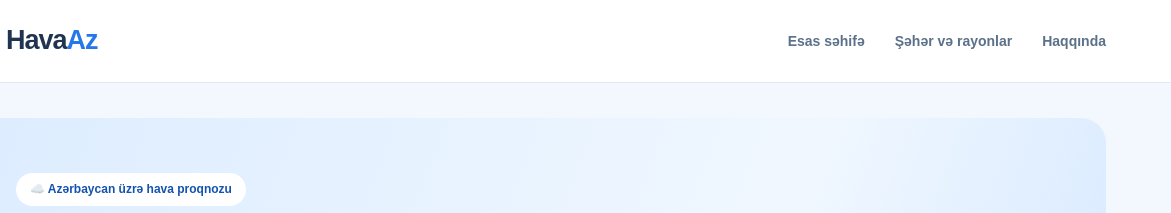
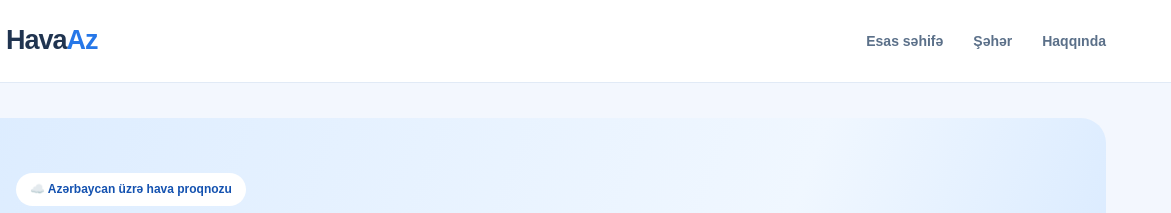
Before and after one commit to RufetGasimov/HavaAz, a plain HTML site: page index.html in a window 1280 px wide. Shown: the top 213 px of the page, 109-1280 px from the left. Drawn offline with Linux system fonts and the light colour scheme; no server answers.

Commit message:
Update index.html

```diff
--- a/index.html
+++ b/index.html
@@ -29,7 +29,7 @@
 
             <nav class="navigation" aria-label="Əsas menyu">
                 <a href="#home">Esas səhifə</a>
-                <a href="#cities">Şəhər və rayonlar</a>
+                <a href="#cities">Şəhər</a>
                 <a href="#about">Haqqında</a>
             </nav>
         </div>
```
